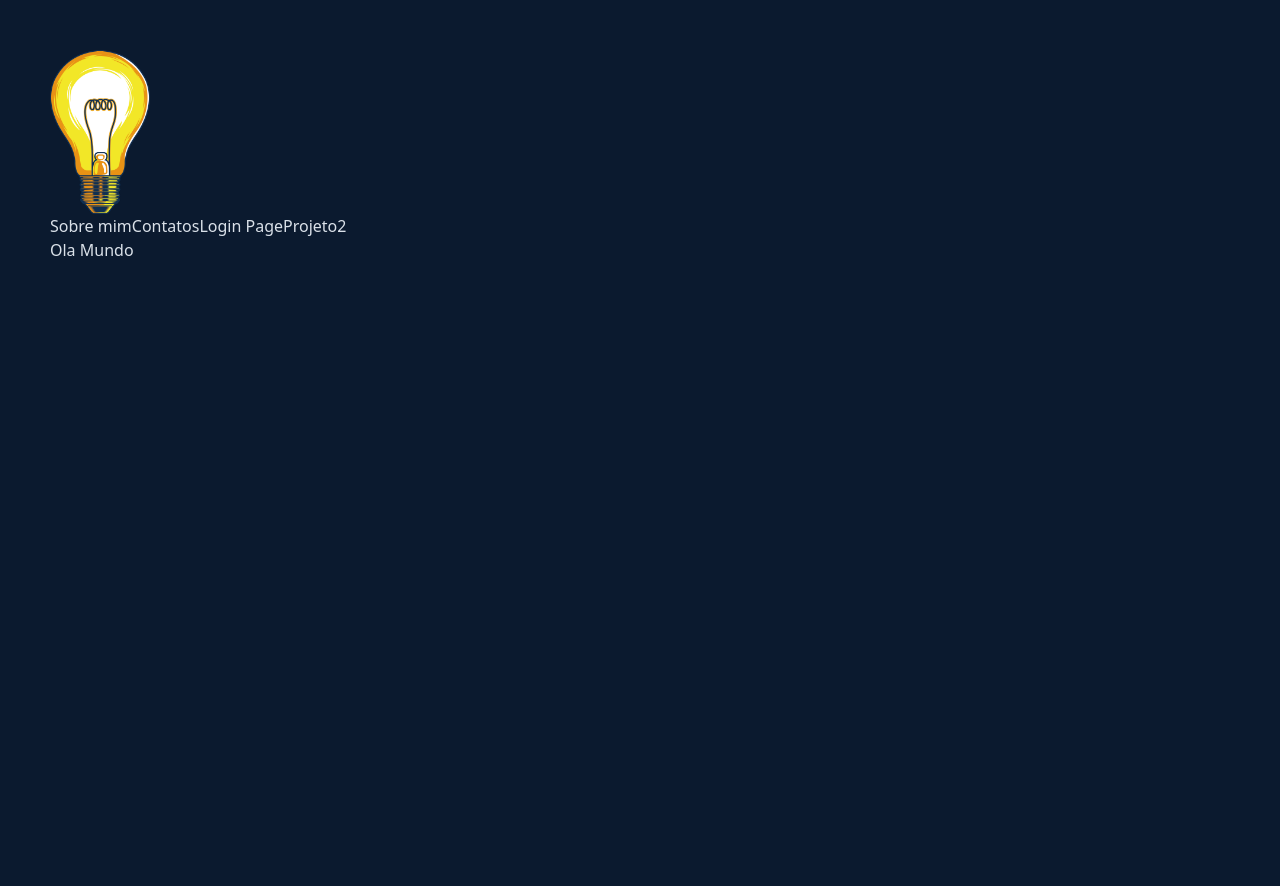
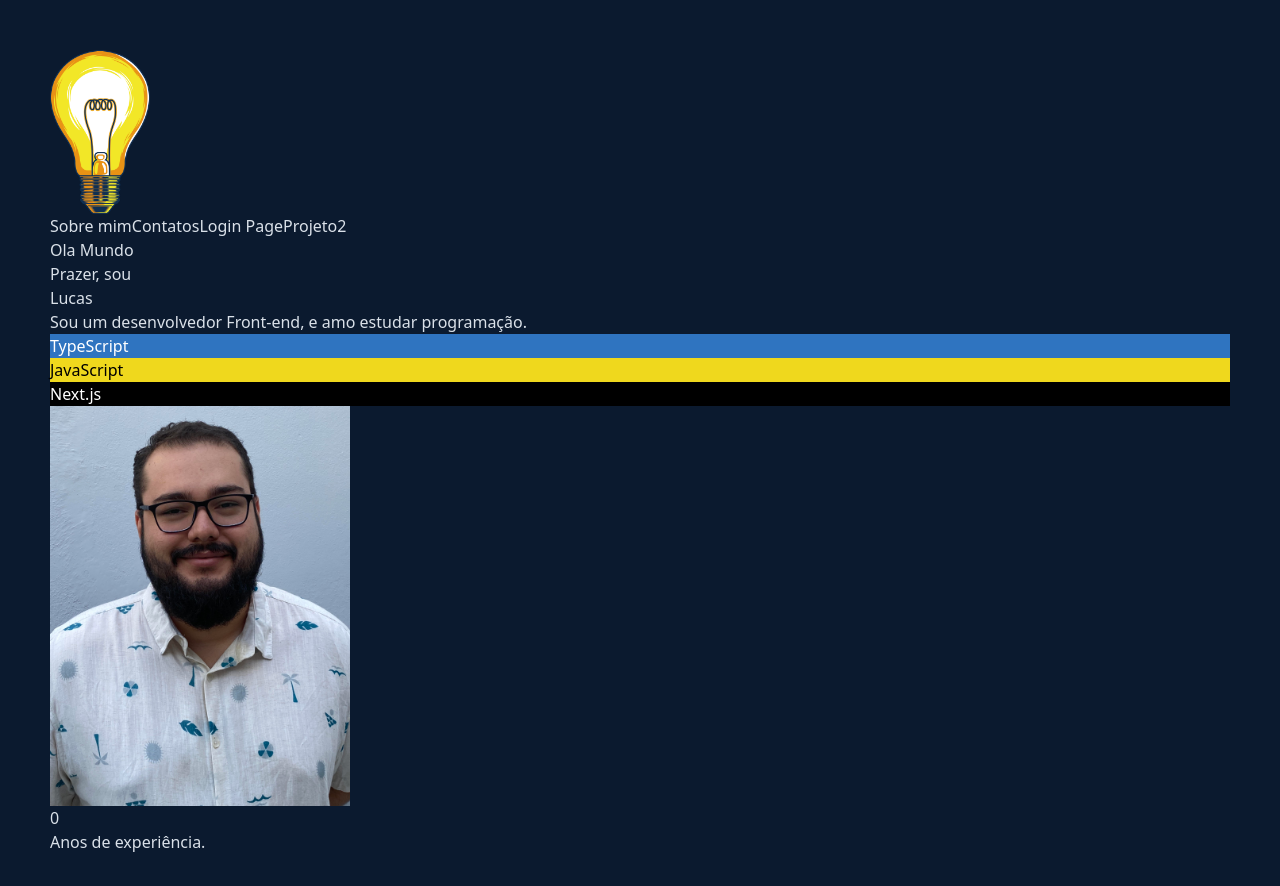
Before and after one commit to LucasMedeirosLuz/curriculo-Public, a Next.js app: page / in a window 1280 px wide. Shown: the top 886 px of the page. Before the commit the page ends 800 px from the top, so only its background shows below. Built offline with nearby package versions, Linux system fonts and the light colour scheme.

Commit message:
aboutMeMetade

```diff
--- a/src/components/home/AboutMe.tsx
+++ b/src/components/home/AboutMe.tsx
@@ -1,7 +1,35 @@
+import Image from "next/image";
+
 const AboutMe = () => {
   return (
     <>
-
+    <main>
+      <div>
+        <h1>Prazer, sou &nbsp;</h1>
+        <span>Lucas</span>
+        <h2>
+          Sou um desenvolvedor Front-end, e amo estudar programação.
+        </h2>
+      <ul>
+        <li style={{ backgroundColor: '#2F74C0', color: '#FFFFFF' }}>TypeScript</li>
+        <li style={{ backgroundColor: '#EFD81D', color: '#000000' }}>JavaScript</li>
+        <li style={{ backgroundColor: '#000000', color: '#FFFFFF'  }}>Next.js</li>
+      </ul>
+      </div>
+      <div>
+        <Image
+          src="/fotoPerfil.jpg"
+          alt="Foto de perfil Lucas. Homem branco de oculos e baraba"
+          width={ 300 }
+          height={ 300 }
+        />
+        <p>
+          <span>0</span>
+          <br />
+          Anos de experiência.
+        </p>
+      </div>
+    </main>
     </>
   )
 };
```
Also changed, not shown: public/fotoPerfil.jpg (added).
